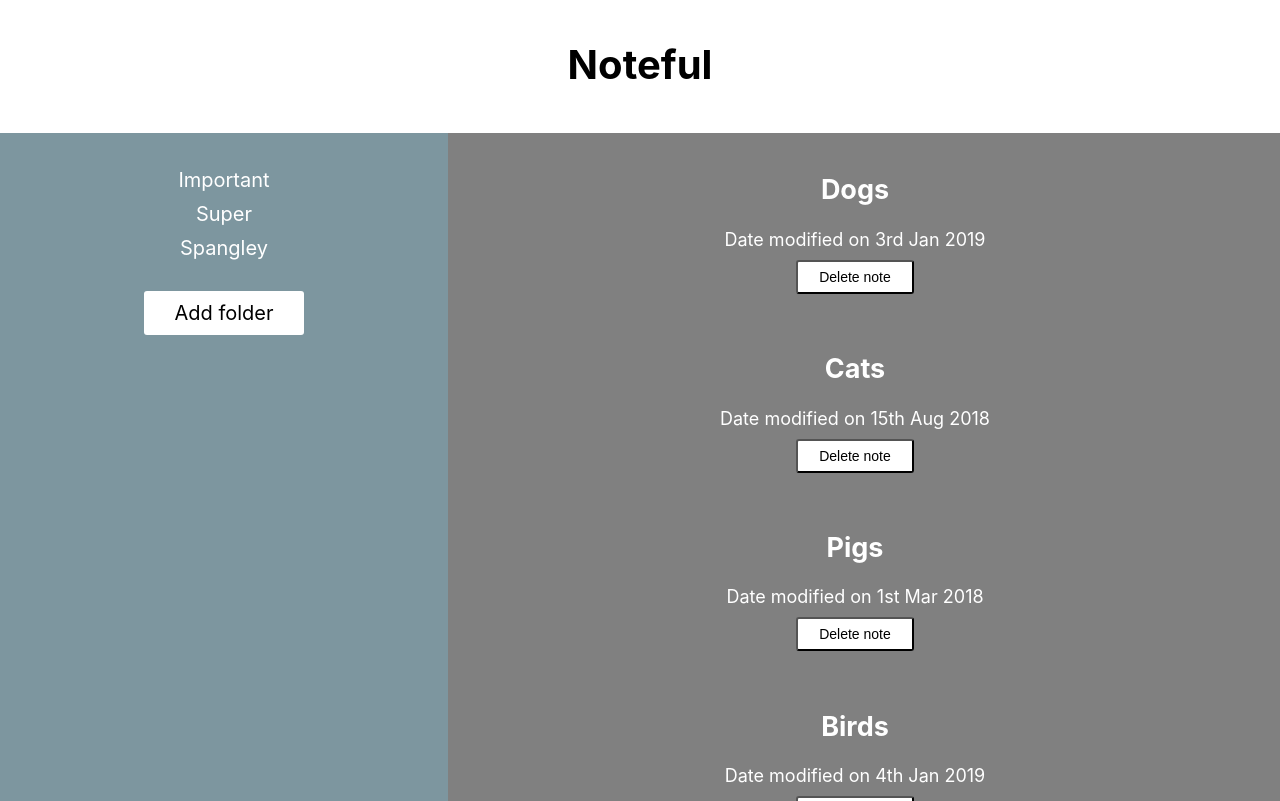
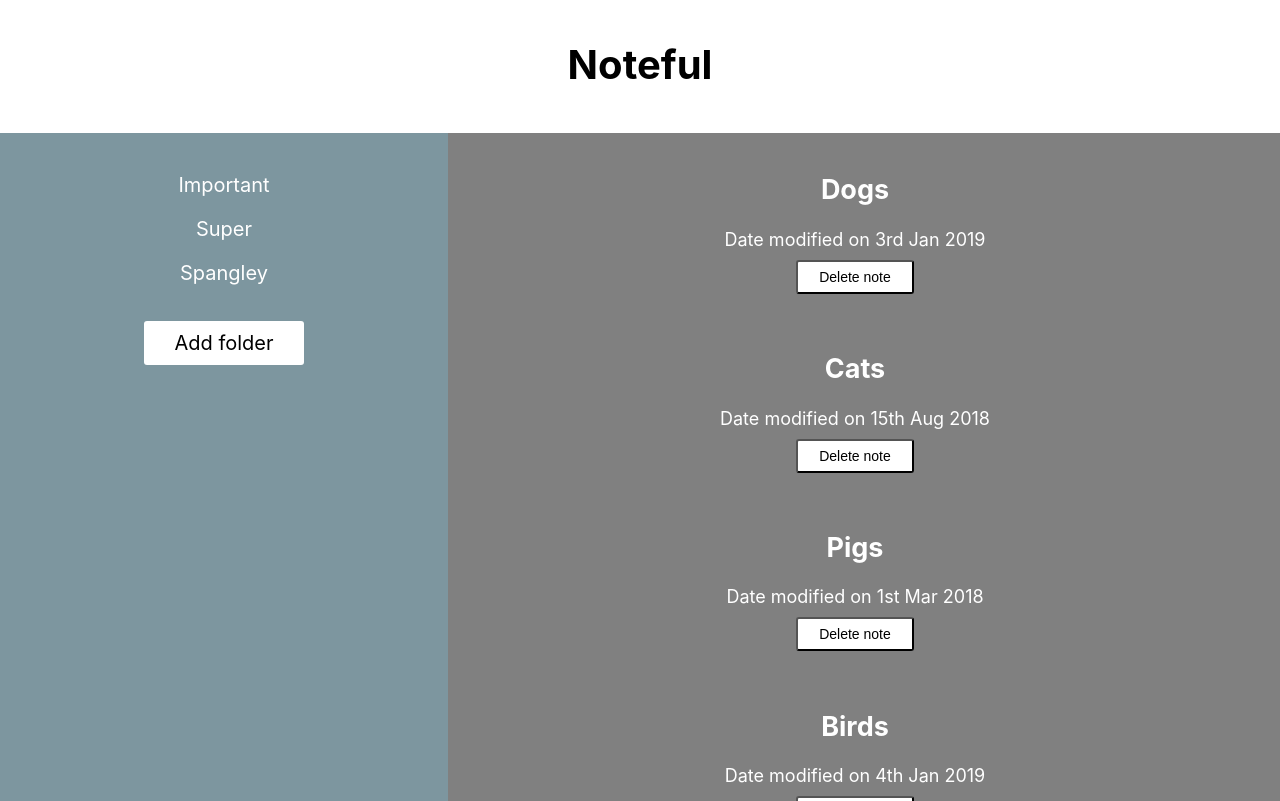
Before and after one commit to ryeoh/Noteful, a React (Create React App) app: page / in a window 1280 px wide. Shown: the top 801 px of the page. Built offline with nearby package versions, Linux system fonts and the light colour scheme.

Commit message:
finish design, add active nav bar

```diff
--- a/src/Nav.css
+++ b/src/Nav.css
@@ -1,6 +1,6 @@
 .sideBar-itm {
-    padding-top: 5px;
-    padding-bottom: 5px;
+    padding-top: 10px;
+    padding-bottom: 10px;
 }
 
 .sideBar-nav {
@@ -31,3 +31,9 @@
 .addFolder-button:hover {
     background-color: lightgray;
 }
+
+.sideBarNav-link.active {
+    background-color: gray;
+    padding: 10px 1.5em;
+    border-radius: 3px;
+}
```
